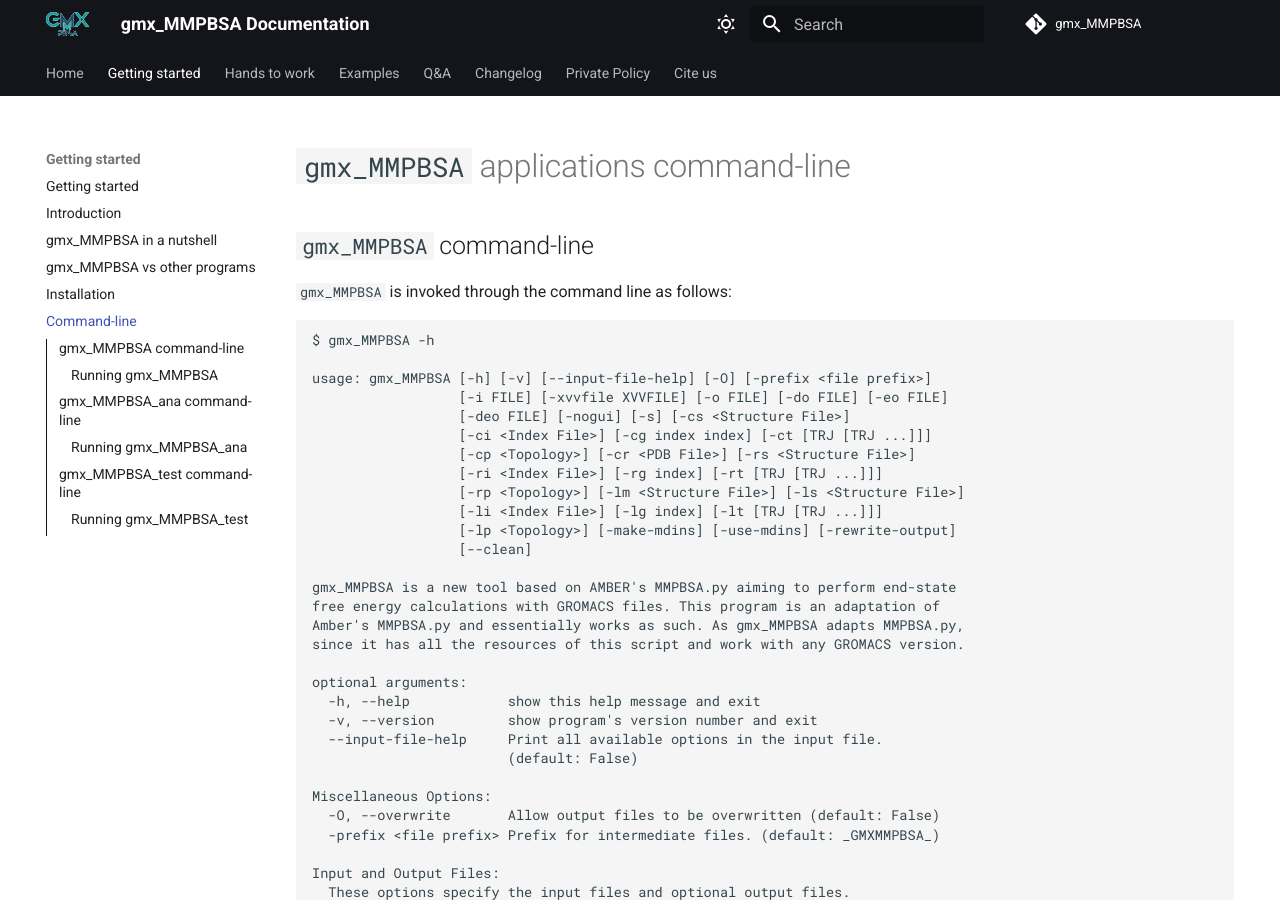
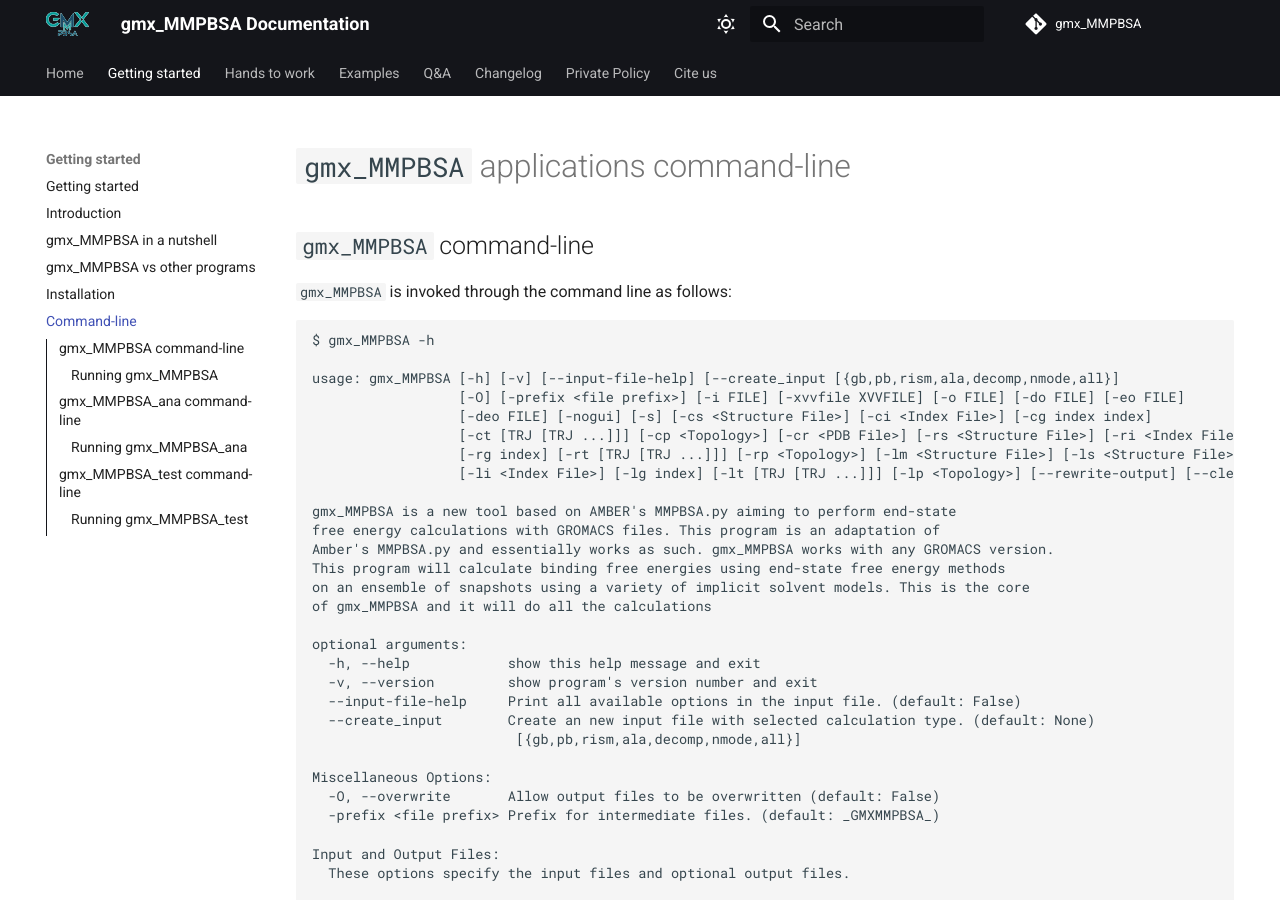
Before and after one commit to Valdes-Tresanco-MS/gmx_MMPBSA, an MkDocs documentation site: the page built from docs/command-line.md, in a window 1280 px wide and 900 px high. Built offline with MkDocs 1.6.1 and Material for MkDocs 9.7.7, drawn with Linux system fonts in a browser that asks for light colours; comment, search, counter and statistics services are not loaded; some of the changed text lies outside the part shown.

Commit message:
update command-line page

````diff
--- a/docs/command-line.md
+++ b/docs/command-line.md
@@ -11,27 +11,26 @@ title: Command-line
 ```
 $ gmx_MMPBSA -h
 
-usage: gmx_MMPBSA [-h] [-v] [--input-file-help] [-O] [-prefix <file prefix>]
-                  [-i FILE] [-xvvfile XVVFILE] [-o FILE] [-do FILE] [-eo FILE]
-                  [-deo FILE] [-nogui] [-s] [-cs <Structure File>]
-                  [-ci <Index File>] [-cg index index] [-ct [TRJ [TRJ ...]]]
-                  [-cp <Topology>] [-cr <PDB File>] [-rs <Structure File>]
-                  [-ri <Index File>] [-rg index] [-rt [TRJ [TRJ ...]]]
-                  [-rp <Topology>] [-lm <Structure File>] [-ls <Structure File>]
-                  [-li <Index File>] [-lg index] [-lt [TRJ [TRJ ...]]]
-                  [-lp <Topology>] [-make-mdins] [-use-mdins] [-rewrite-output]
-                  [--clean]
+usage: gmx_MMPBSA [-h] [-v] [--input-file-help] [--create_input [{gb,pb,rism,ala,decomp,nmode,all}]
+                  [-O] [-prefix <file prefix>] [-i FILE] [-xvvfile XVVFILE] [-o FILE] [-do FILE] [-eo FILE]
+                  [-deo FILE] [-nogui] [-s] [-cs <Structure File>] [-ci <Index File>] [-cg index index]
+                  [-ct [TRJ [TRJ ...]]] [-cp <Topology>] [-cr <PDB File>] [-rs <Structure File>] [-ri <Index File>]
+                  [-rg index] [-rt [TRJ [TRJ ...]]] [-rp <Topology>] [-lm <Structure File>] [-ls <Structure File>]
+                  [-li <Index File>] [-lg index] [-lt [TRJ [TRJ ...]]] [-lp <Topology>] [--rewrite-output] [--clean]
 
 gmx_MMPBSA is a new tool based on AMBER's MMPBSA.py aiming to perform end-state
 free energy calculations with GROMACS files. This program is an adaptation of
-Amber's MMPBSA.py and essentially works as such. As gmx_MMPBSA adapts MMPBSA.py,
-since it has all the resources of this script and work with any GROMACS version.
+Amber's MMPBSA.py and essentially works as such. gmx_MMPBSA works with any GROMACS version.
+This program will calculate binding free energies using end-state free energy methods
+on an ensemble of snapshots using a variety of implicit solvent models. This is the core
+of gmx_MMPBSA and it will do all the calculations
 
 optional arguments:
   -h, --help            show this help message and exit
   -v, --version         show program's version number and exit
-  --input-file-help     Print all available options in the input file.
-                        (default: False)
+  --input-file-help     Print all available options in the input file. (default: False)
+  --create_input        Create an new input file with selected calculation type. (default: None)
+                         [{gb,pb,rism,ala,decomp,nmode,all}]
 
 Miscellaneous Options:
   -O, --overwrite       Allow output files to be overwritten (default: False)
@@ -134,12 +133,6 @@ Ligand:
   -lp <Topology>        Topology file of the ligand. (default: None)
 
 Miscellaneous Actions:
-  -make-mdins           Create the input files for each calculation and quit. This
-                         allows you to modify them and re-run using -use-mdins
-                         (default: False)
-  -use-mdins            Use existing input files for each calculation. If they do
-                         not exist with the appropriate names, gmx_MMPBSA will
-                         quit in error. (default: False)
   -rewrite-output       Do not re-run any calculations, just parse the output
                          files from the previous calculation and rewrite the
                          output files. (default: False)
````
Also changed, not shown: 1 other file.
